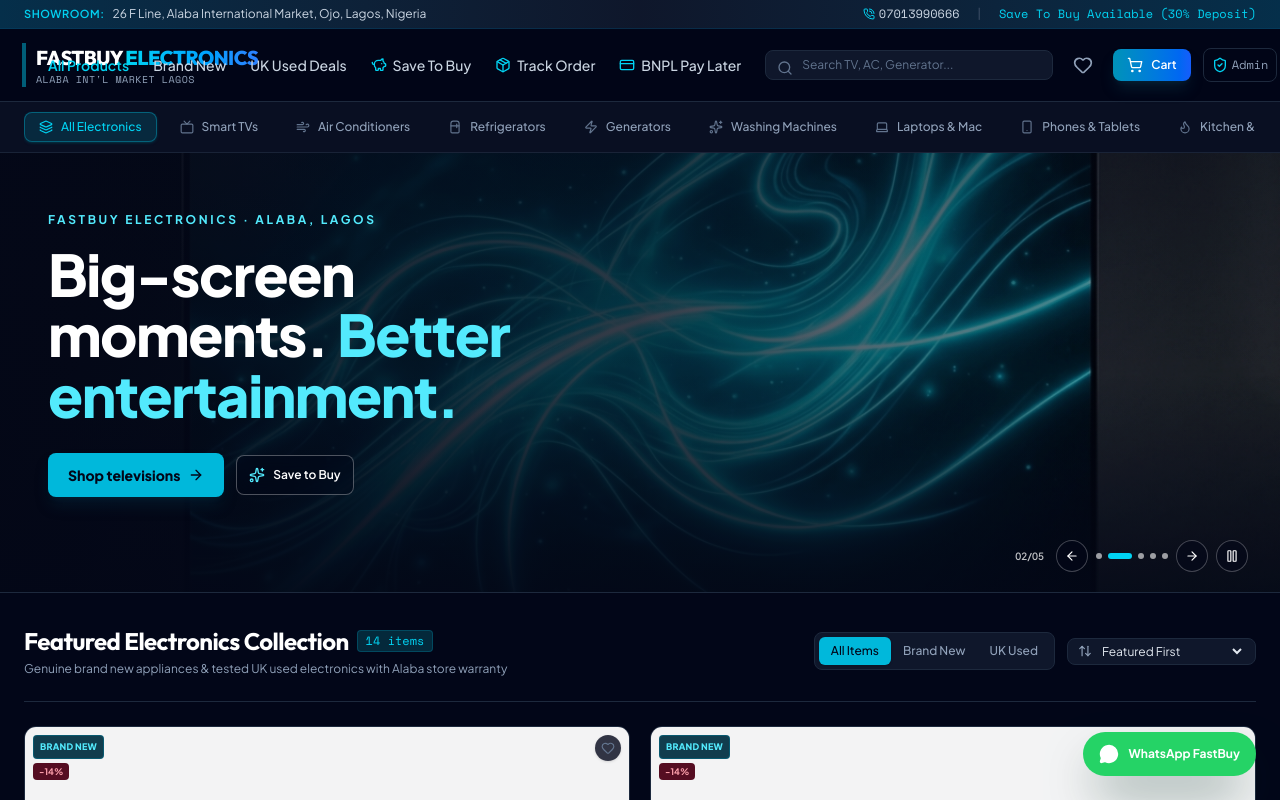
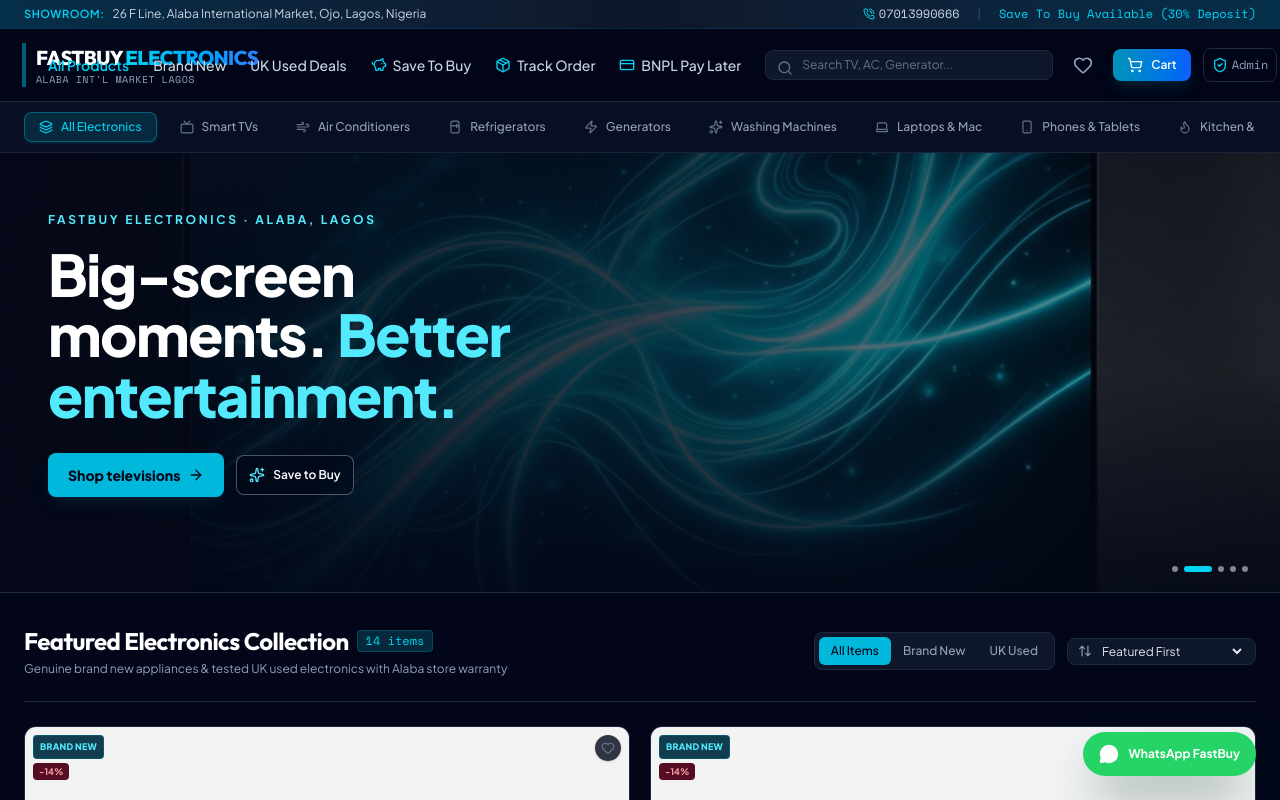
Before and after one commit to visibyltech/fastbuyelectronics-mainproject, a React (Vite) app: page / in a window 1280 px wide. Shown: the top 800 px of the page. Built offline with nearby package versions, Linux system fonts and the light colour scheme.

Commit message:
Remove slideshow arrows and pause controls; keep automatic background rotation

```diff
--- a/src/components/HeroBanner.tsx
+++ b/src/components/HeroBanner.tsx
@@ -1,5 +1,5 @@
 import React, { useEffect, useState } from 'react';
-import { ArrowRight, ArrowLeft, Pause, Play, Sparkles } from 'lucide-react';
+import { ArrowRight, Sparkles } from 'lucide-react';
 import { useApp } from '../context/AppContext';
 import heroImage from '../assets/images/hero_flagship_electronics_1793977432202.jpg';
 import tvImage from '../assets/images/product_oled_smart_tv_1793977433232.jpg';
@@ -26,16 +26,13 @@ const slides: HeroSlide[] = [
 export const HeroBanner: React.FC = () => {
   const { setSelectedCondition, setSelectedCategory, setCurrentView } = useApp();
   const [activeSlide, setActiveSlide] = useState(0);
-  const [paused, setPaused] = useState(false);
   const slide = slides[activeSlide];
 
   useEffect(() => {
-    if (paused) return;
     const timer = window.setInterval(() => setActiveSlide(current => (current + 1) % slides.length), 4200);
     return () => window.clearInterval(timer);
-  }, [paused]);
+  }, []);
 
-  const goToSlide = (index: number) => setActiveSlide((index + slides.length) % slides.length);
   const shop = () => {
     setSelectedCondition('ALL');
     setSelectedCategory(slide.category);
@@ -75,15 +72,11 @@ export const HeroBanner: React.FC = () => {
         </div>
       </div>
 
-      <div className="absolute bottom-4 right-4 z-10 flex items-center gap-2 sm:bottom-5 sm:right-8">
-        <span className="mr-1 text-[9px] font-semibold tabular-nums text-white/75 sm:text-[10px]">0{activeSlide + 1}/0{slides.length}</span>
-        <button onClick={() => goToSlide(activeSlide - 1)} aria-label="Previous slide" className="rounded-full border border-white/25 bg-slate-950/50 p-2 text-white backdrop-blur-sm hover:border-cyan-300"><ArrowLeft className="h-3.5 w-3.5" /></button>
-        <div className="flex items-center gap-1.5">
-          {slides.map((item, index) => <button key={item.category} onClick={() => goToSlide(index)} aria-label={`Show ${item.category} slide`} aria-current={index === activeSlide ? 'true' : undefined} className={`h-1.5 rounded-full transition-all ${index === activeSlide ? 'w-6 bg-cyan-400' : 'w-1.5 bg-white/60 hover:bg-white'}`} />)}
-        </div>
-        <button onClick={() => goToSlide(activeSlide + 1)} aria-label="Next slide" className="rounded-full border border-white/25 bg-slate-950/50 p-2 text-white backdrop-blur-sm hover:border-cyan-300"><ArrowRight className="h-3.5 w-3.5" /></button>
-        <button onClick={() => setPaused(!paused)} aria-label={paused ? 'Play slideshow' : 'Pause slideshow'} className="rounded-full border border-white/25 bg-slate-950/50 p-2 text-white backdrop-blur-sm hover:border-cyan-300">{paused ? <Play className="h-3.5 w-3.5" /> : <Pause className="h-3.5 w-3.5" />}</button>
+      <div className="absolute bottom-4 right-5 z-10 flex items-center gap-1.5 sm:bottom-5 sm:right-8" aria-label="Automatic slideshow progress">
+        {slides.map((item, index) => (
+          <span key={item.category} className={`h-1.5 rounded-full transition-all duration-500 ${index === activeSlide ? 'w-7 bg-cyan-400' : 'w-1.5 bg-white/50'}`} />
+        ))}
       </div>
-    </section>
+   </section>
   );
 };
```
